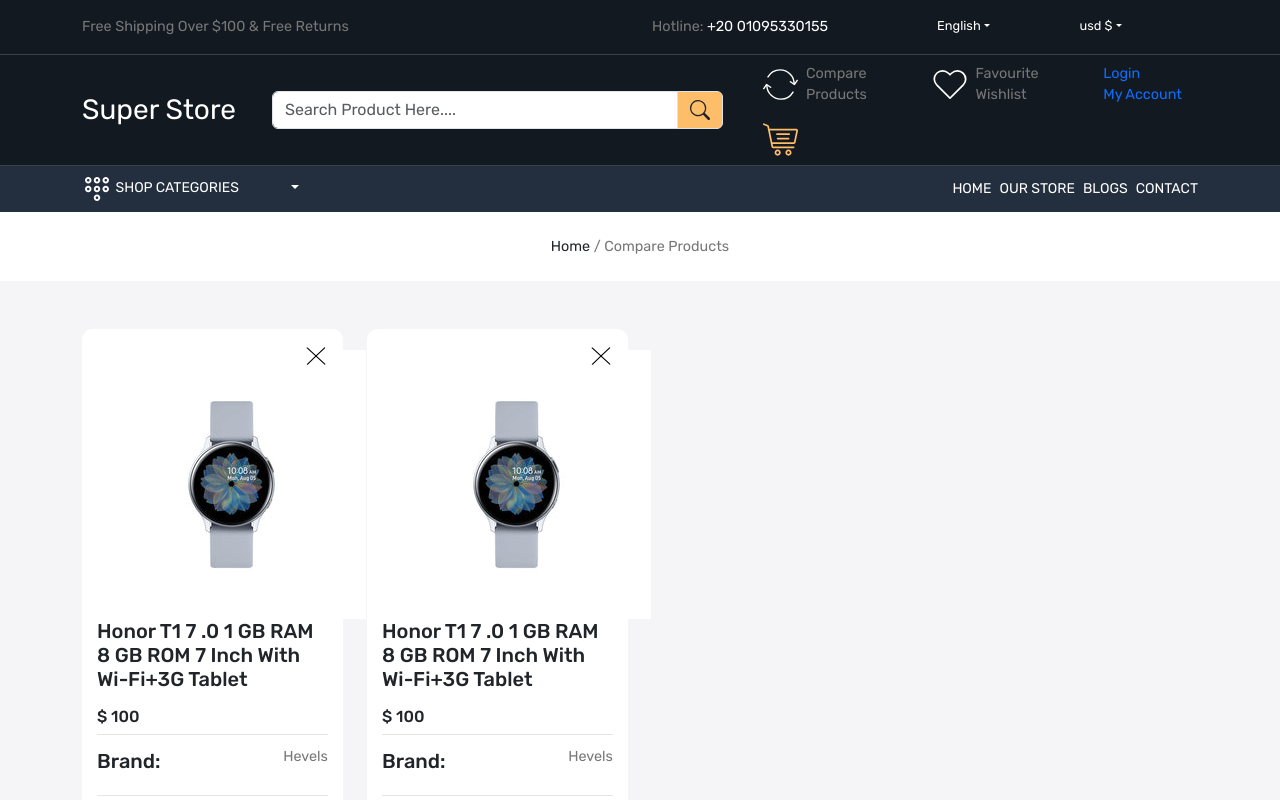
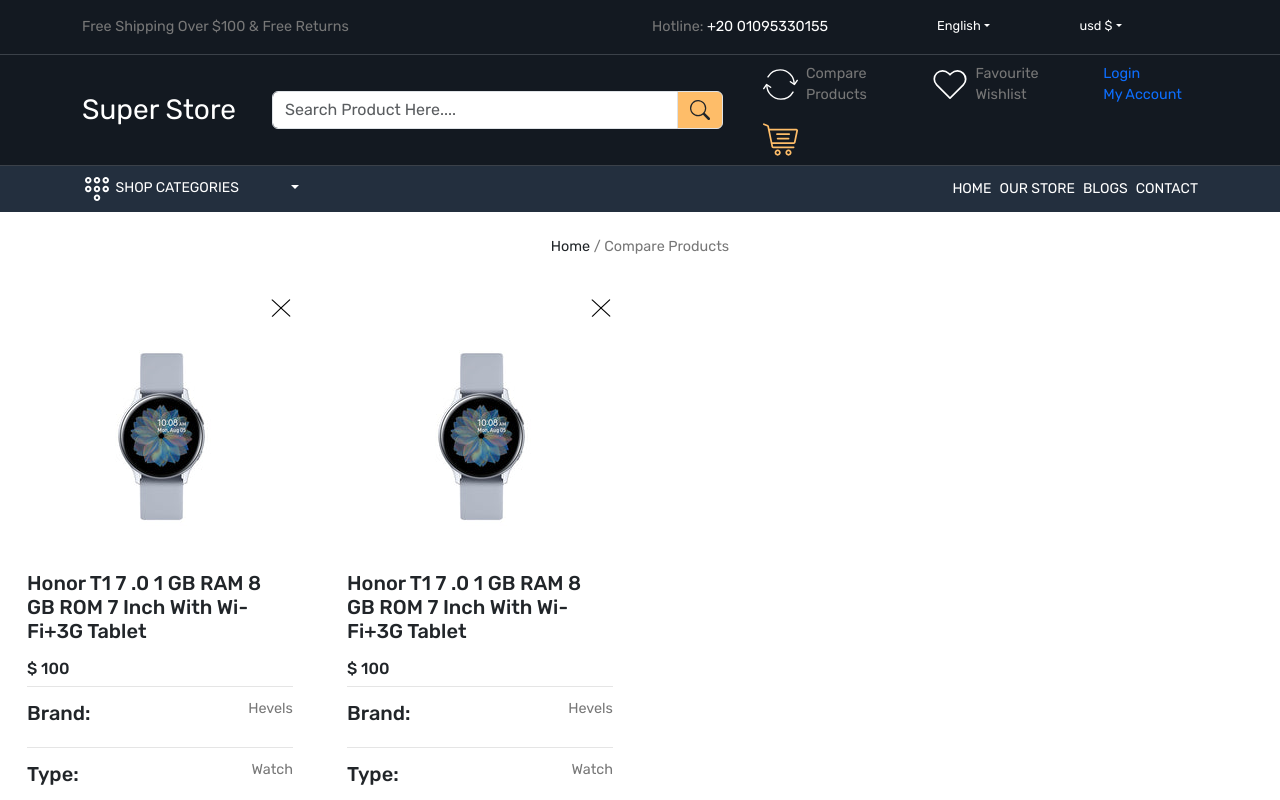
Before and after one commit to amrmagdygamal/Superstore, a React (Vite) app in the folder front-end/: page /compare in a window 1280 px wide. Shown: the top 800 px of the page. Built offline with nearby package versions, Linux system fonts and the light colour scheme.

Commit message:
Updating Compare Products page

```diff
--- a/front-end/src/pages/CompareProduct.tsx
+++ b/front-end/src/pages/CompareProduct.tsx
@@ -1,20 +1,21 @@
-import React from 'react';
 import Meta from '../components/Meta';
 import BreadCrumb from '../components/BreadCrumb';
-import { Container } from 'react-bootstrap';
 import { Color } from '../components/Color';
+import Container from '../components/Container';
 
 const CompareProduct = () => {
   return (
     <>
       <Meta title="Compare Products" />
       <BreadCrumb title="Compare Products" />
-      <div className="compare home-wrapper-2 py-5">
-        <Container>
-          <div className="row">
+      <Container className="compare home-wrapper-2 py-5">
         <div className="col-3">
           <div className="compare-product-card position-relative">
-                <img src="images/cross.svg" className='cross position-absolute img-fluid' alt="cross" />
+            <img
+              src="images/cross.svg"
+              className="cross position-absolute img-fluid"
+              alt="cross"
+            />
             <div className="product-card-image">
               <img src="images/watch.jpg" alt="watch" />
             </div>
@@ -53,7 +54,11 @@
         </div>
         <div className="col-3">
           <div className="compare-product-card position-relative">
-                <img src="images/cross.svg" className='cross position-absolute img-fluid' alt="cross" />
+            <img
+              src="images/cross.svg"
+              className="cross position-absolute img-fluid"
+              alt="cross"
+            />
             <div className="product-card-image">
               <img src="images/watch.jpg" alt="watch" />
             </div>
@@ -90,9 +95,7 @@
             </div>
           </div>
         </div>
-          </div>
       </Container>
-      </div>
     </>
   );
 };
```
Lines whose indentation alone changed are shown as unchanged.
